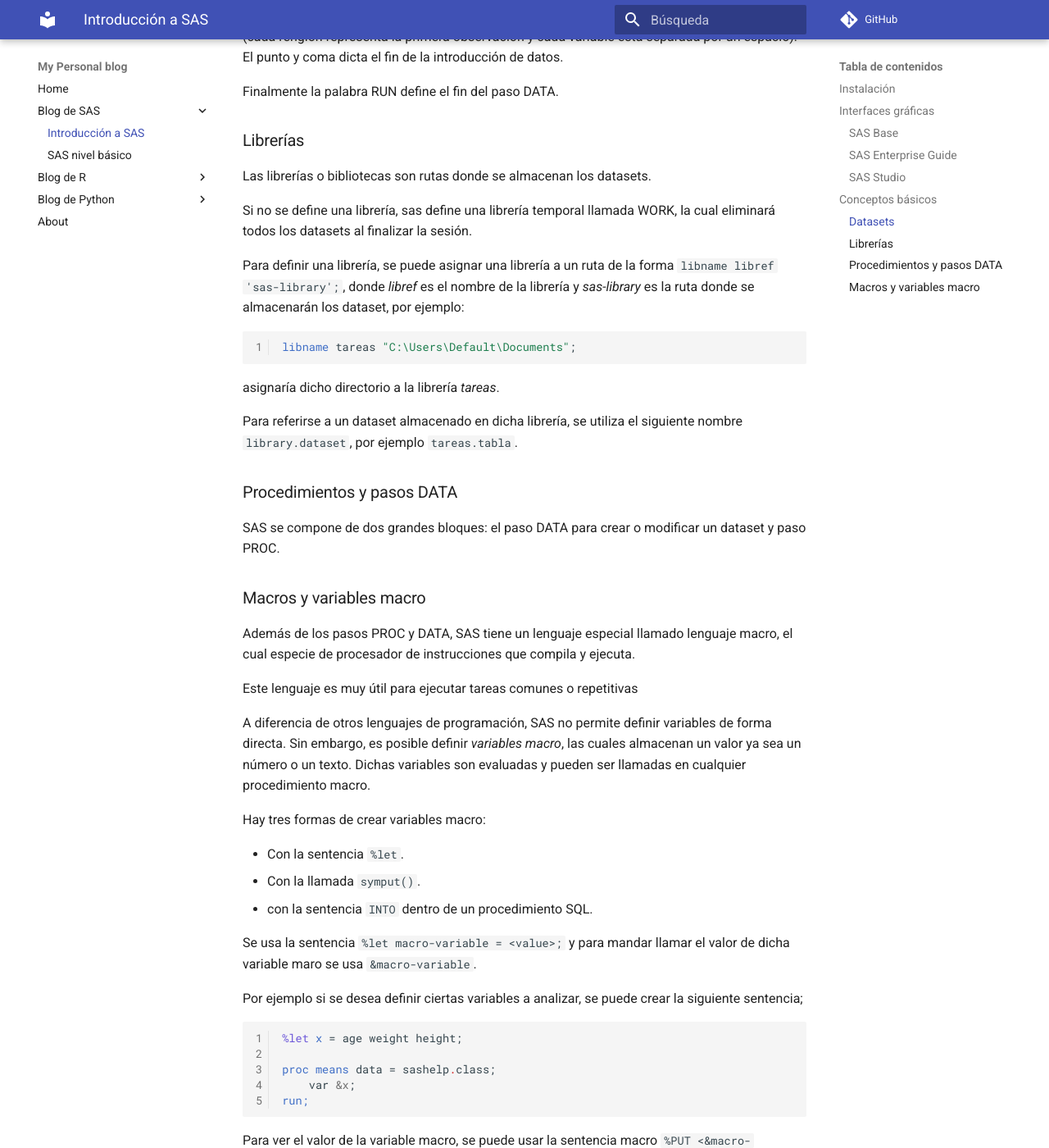
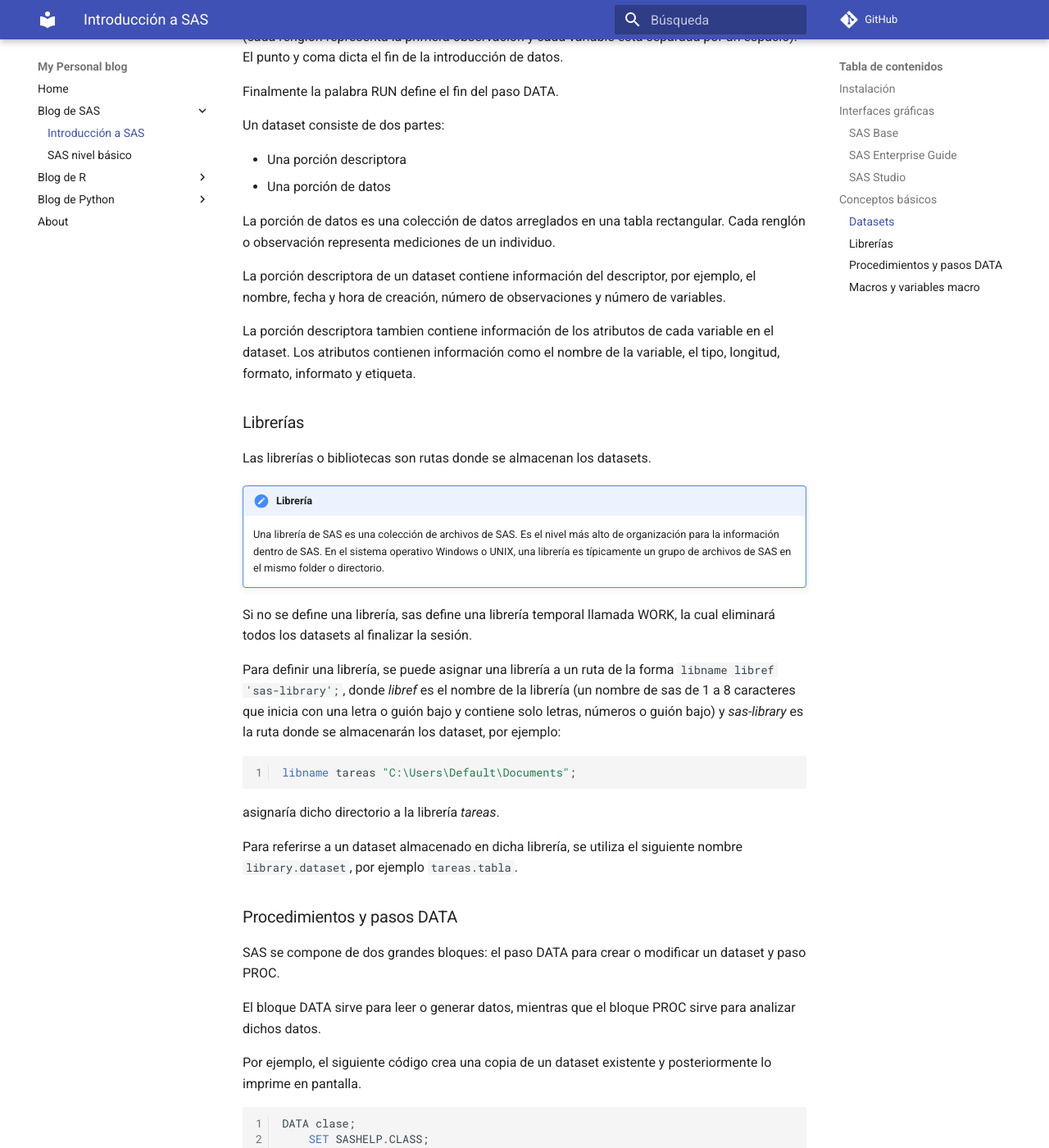
Before and after one commit to FranciscoAriel/FranciscoAriel.github.io, an MkDocs documentation site: the page built from docs/sas/intro_sas.md, in a window 1280 px wide and 1400 px high, scrolled down 2001 px. Shown: the whole window at 82% size. Built offline with MkDocs 1.6.1 and Material for MkDocs 9.7.7, drawn with Linux system fonts in a browser that asks for light colours; comment, search, counter and statistics services are not loaded; some of the changed text lies outside the part shown.

Commit message:
Modificación del sitio web

`````diff
--- a/docs/sas/intro_sas.md
+++ b/docs/sas/intro_sas.md
@@ -63,13 +63,28 @@
 
 Finalmente la palabra RUN define el fin del paso DATA.
 
+Un dataset consiste de dos partes:
+
+- Una porción descriptora
+- Una porción de datos
+
+La porción de datos es una colección de datos arreglados en una tabla rectangular. Cada renglón o observación representa mediciones de un individuo.
+
+La porción descriptora de un dataset contiene información del descriptor, por ejemplo, el nombre, fecha y hora de creación, número de observaciones y número de variables.
+
+La porción descriptora tambien contiene información de los atributos de cada variable en el dataset. Los atributos contienen información como el nombre de la variable, el tipo, longitud, formato, informato y etiqueta.
+
 ### Librerías
 
 Las librerías o bibliotecas son rutas donde se almacenan los datasets.
 
+!!! Librería
+    Una librería de SAS es una colección de archivos de SAS. Es el nivel más alto de organización para la información dentro de SAS.
+    En el sistema operativo Windows o UNIX, una librería es típicamente un grupo de archivos de SAS en el mismo folder o directorio.
+
 Si no se define una librería, sas define una librería temporal llamada WORK, la cual eliminará todos los datasets al finalizar la sesión.
 
-Para definir una librería, se puede asignar una librería a un ruta de la forma `libname libref 'sas-library';`, donde _libref_ es el nombre de la librería y _sas-library_ es la ruta donde se almacenarán los dataset, por ejemplo:
+Para definir una librería, se puede asignar una librería a un ruta de la forma `libname libref 'sas-library';`, donde _libref_ es el nombre de la librería (un nombre de sas de 1 a 8 caracteres que inicia con una letra o guión bajo y contiene solo letras, números o guión bajo) y _sas-library_ es la ruta donde se almacenarán los dataset, por ejemplo:
 
 ````sas
 libname tareas "C:\Users\Default\Documents";
@@ -82,6 +97,19 @@
 ### Procedimientos y pasos DATA
 
 SAS se compone de dos grandes bloques: el paso DATA para crear o modificar un dataset y paso PROC.
+
+El bloque DATA sirve para leer o generar datos, mientras que el bloque PROC sirve para analizar dichos datos.
+
+Por ejemplo, el siguiente código crea una copia de un dataset existente y posteriormente lo imprime en pantalla.
+
+````sas
+DATA clase;
+    SET SASHELP.CLASS;
+RUN;
+
+PROC PRINT;
+RUN;
+````
 
 ### Macros y variables macro
 
`````
Also changed, not shown: docs/sas/basico_sas.md (+2 -15 lines), site/sas/basico_sas/index.html, site/sas/intro_sas/index.html, site/search/search_index.json, site/sitemap.xml, 1 other file.
